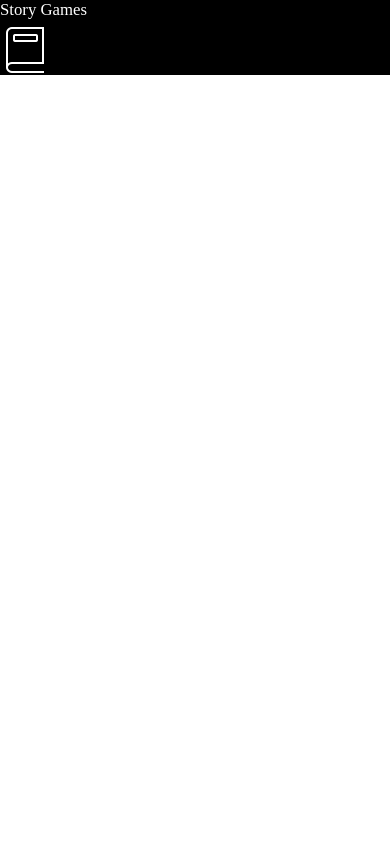
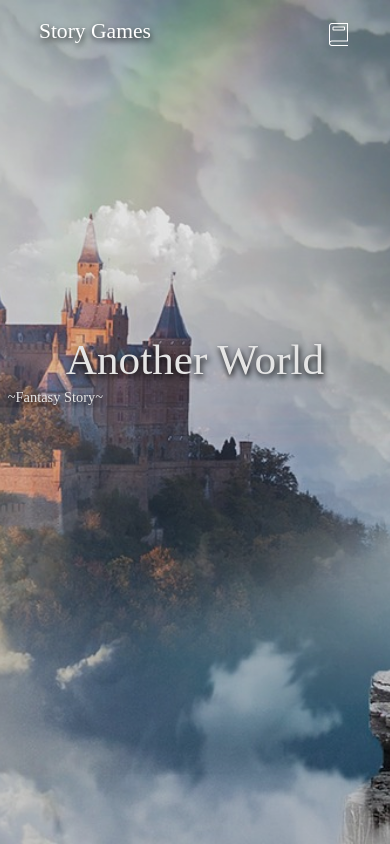
Before and after one commit to Masaki-Ishida-1/Bootstrap5_top, a plain HTML site: page index.html in a window 390 px wide. Drawn offline with nearby package versions, Linux system fonts and the light colour scheme; a web font is replaced by a local one.

Commit message:
[add]レスポンシブ

```diff
--- a/index.html
+++ b/index.html
@@ -10,7 +10,8 @@
   <link rel="stylesheet" href="style.css">
 </head>
 <body>
-  <header class = "hero">
+  <!-- header section -->
+  <header class = "d-flex align-items-center justify-content-between w-100">
     <div class="logo-title">
       <h2>Story Games</h2>
     </div>
@@ -19,6 +20,17 @@
       <img src="./images/book-close.png" class="book-close-btn" >
     </div>
   </header>
+  <!-- hero section -->
+  <section class="hero vh-100 d-flex align-items-center ">
+    <div class="container">
+      <div class="row">
+        <div class="title col-md-8">
+          <h1>Another World</h1>
+          <h3>~Fantasy Story~</h3>
+        </div>
+      </div>
+    </div>
+  </section>
 
   <script src="main.js"></script>
 </body>
--- a/style.css
+++ b/style.css
@@ -17,6 +17,96 @@ html {
   font-size: 62.5%;
 }
 
+h2, h3 {
+  position: relative;
+  z-index: 1;
+  font-size: 3rem;
+  font-weight: 540;
+}
+
 header {
-  background-color: black;
+  padding: 2.7rem 5.4rem;
+  text-shadow: black 1px 3px 6px;
+  z-index: 1000;
+  position: fixed;
 }
+
+.logo-title {
+  cursor: pointer;
+}
+
+header img {
+  width: 3.5rem;
+  cursor: pointer;
+}
+
+/* hero section */
+.hero {
+  background-image: url("./images/another-world.jpg");
+  background-position: center;
+  background-size: cover;
+  background-attachment: fixed;
+}
+
+.hero::after {
+  content: "";
+  position: absolute;
+  background-color: rgba(0, 0, 0, 0.1);
+  width: 100%;
+  height: 100%;
+  top: 0;
+  left: 0;
+}
+
+.hero .title {
+  transform: translateY(240px);
+}
+
+.hero h1 {
+  text-shadow :black 1px 3px 6px;
+  font-size: 7.5rem;
+}
+
+.hero h3 {
+  width: 450px;
+  text-align: right;
+  text-shadow :black 1px 3px 6px;
+}
+
+/* media query */
+@media (max-width: 1000px) {
+  .hero h1 {
+    font-size: 5rem;
+  }
+
+  .hero h3 {
+    width :400px;
+    font-size: 3rem;
+  }
+}
+
+@media (max-width: 768px) {
+  .hero .title {
+    transform: translateY(-50px);
+    text-align: center;
+  }
+
+  .hero h1 {
+    font-size: 6rem;
+  }
+
+  .hero h3 {
+    width :100px;
+    text-align: center;
+  }
+}
+
+@media (max-width: 576px) {
+html {
+  font-size: 45%;
+}
+
+.hero h3 {
+  font-size: 2rem;
+}
+}
```
